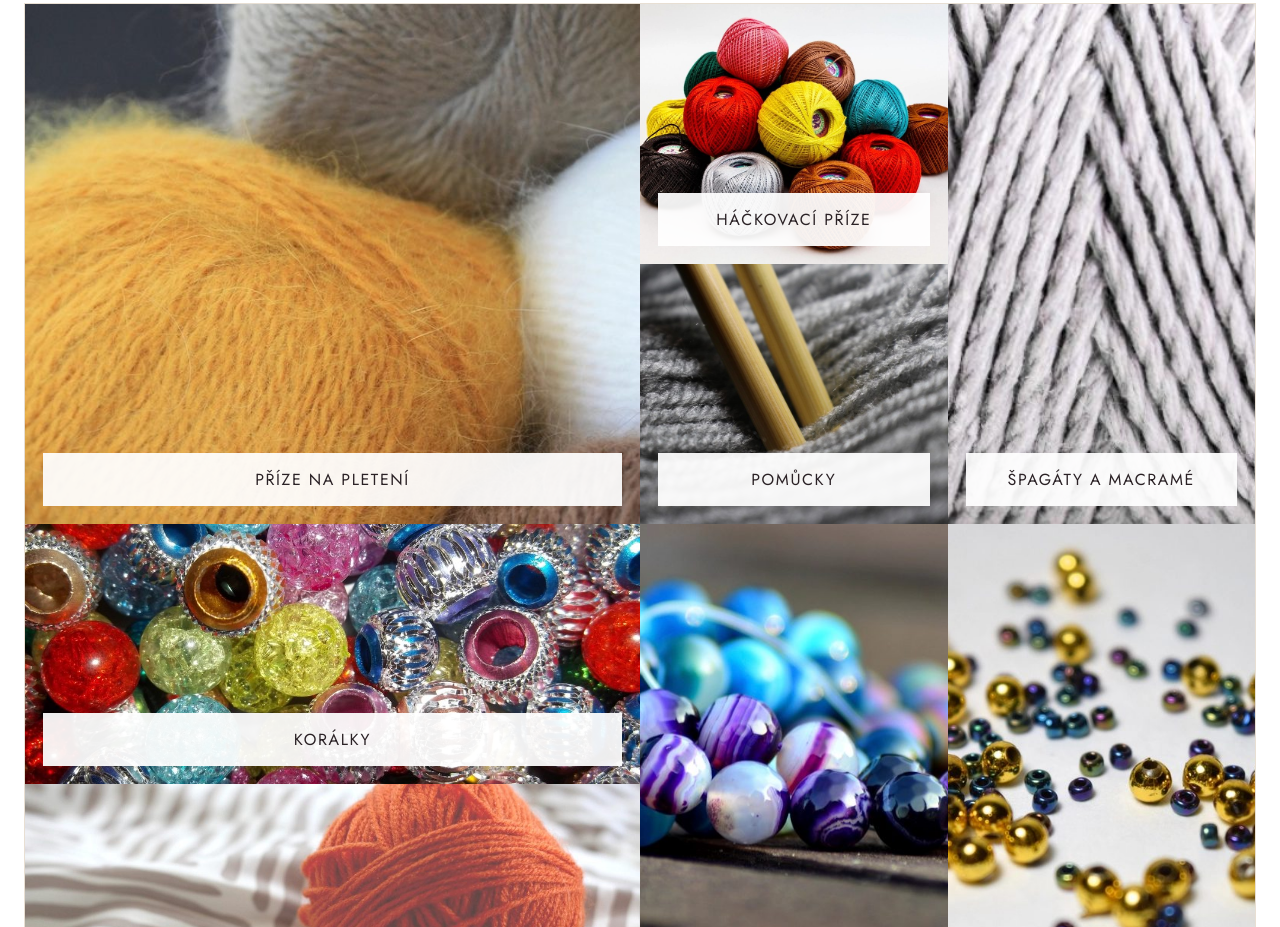
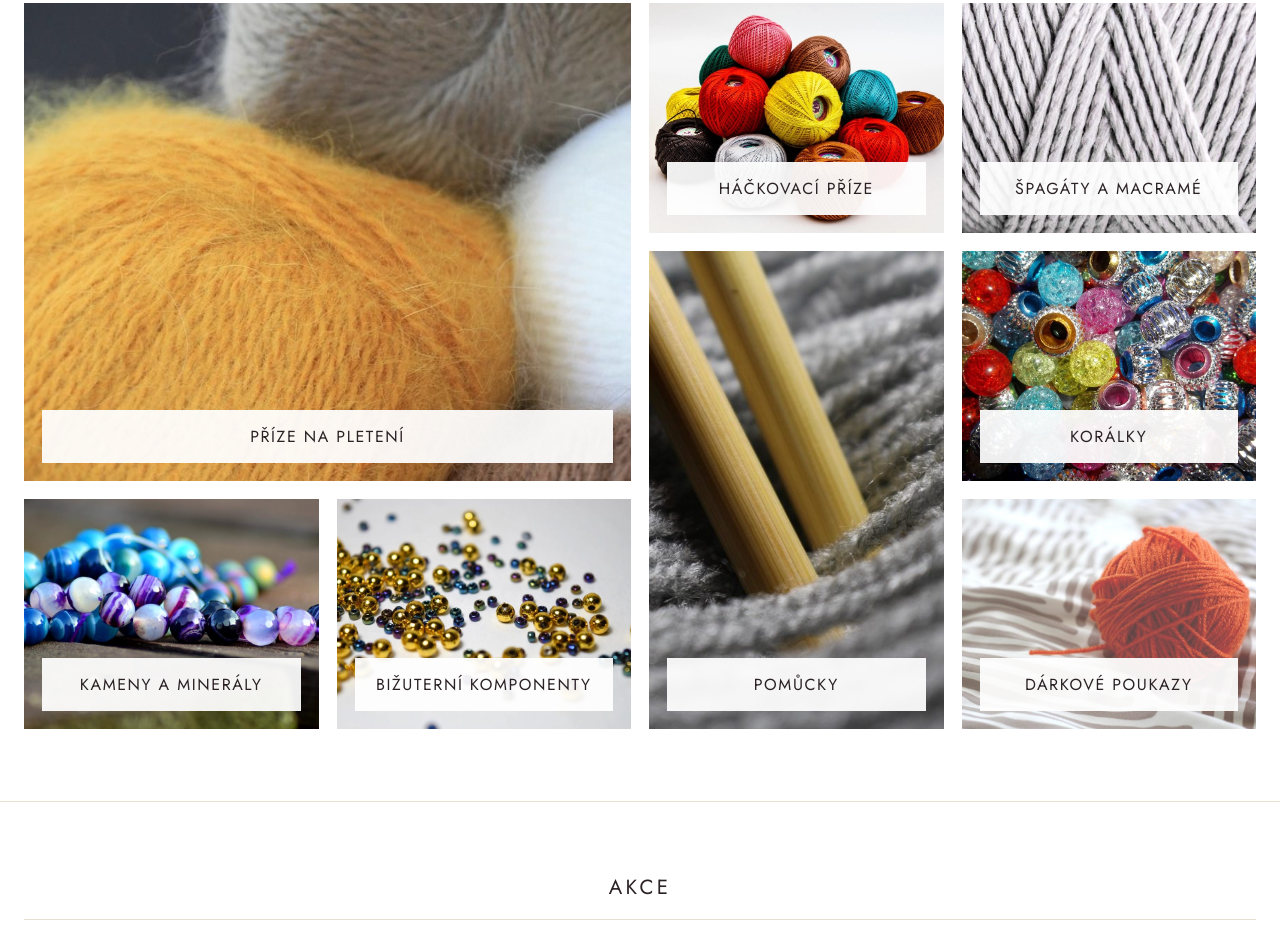
Before and after one commit to webhunter-navrhy/pletanky-ukazka, a plain HTML site: page index.html in a window 1280 px wide. Shown: the part 1053-1980 px from the top of the page. Drawn offline with Linux system fonts and the light colour scheme.

Commit message:
Pletánky.cz – ukázka v4 (původní bordó lišty, původní rozložení kategorií, ostré rohy)
Co-Authored-By: Claude Sonnet 5.5 <noreply@anthropic.com>

```diff
--- a/index.html
+++ b/index.html
@@ -10,7 +10,7 @@
 <link rel="preconnect" href="https://fonts.googleapis.com">
 <link rel="preconnect" href="https://fonts.gstatic.com" crossorigin>
 <link href="https://fonts.googleapis.com/css2?family=Jost:wght@300;400;500;600&display=swap&subset=latin-ext" rel="stylesheet">
-<link rel="stylesheet" href="style.css?v=68bfdc26">
+<link rel="stylesheet" href="style.css?v=d57bfc8a">
 <script src="main.js?v=77ee12ee" defer></script>
 </head>
 <body class="">
@@ -96,28 +96,28 @@
 <section class="sec">
   <div class="wrap">
     <div class="sh"><h2 class="h2">Oblíbené kategorie</h2></div>
-    <div class="tiles tiles--mosaic"><a class="tile tile--w2 tile--h2" href="kategorie.html">
+    <div class="tiles tiles--orig"><a class="tile t--big" href="kategorie.html">
   <img src="img/photo/moher.jpg" alt="" loading="lazy">
   <span class="tile__box"><b>Příze na pletení</b><span class="tile__more"><span>Alpaka, merino, moher i bavlna od DROPS, Alize a YarnArt</span></span></span>
 </a><a class="tile" href="kategorie.html">
   <img src="img/photo/kordonet.jpg" alt="" loading="lazy">
   <span class="tile__box"><b>Háčkovací příze</b><span class="tile__more"><span>Kordonety, Moonlight, Sněhurka a další</span></span></span>
-</a><a class="tile tile--h2" href="kategorie.html">
+</a><a class="tile" href="kategorie.html">
   <img src="img/photo/macrame-snura.jpg" alt="" loading="lazy">
   <span class="tile__box"><b>Špagáty a macramé</b><span class="tile__more"><span>Šňůry, cordy a Twisted macrame</span></span></span>
-</a><a class="tile" href="kategorie.html">
+</a><a class="tile t--tall" href="kategorie.html">
   <img src="img/photo/jehlice.jpg" alt="" loading="lazy">
   <span class="tile__box"><b>Pomůcky</b><span class="tile__more"><span>Jehlice, háčky a značky na očka</span></span></span>
-</a><a class="tile tile--w2" href="kategorie.html">
+</a><a class="tile" href="kategorie.html">
   <img src="img/photo/koralky.jpg" alt="" loading="lazy">
   <span class="tile__box"><b>Korálky</b><span class="tile__more"><span>Ohňovky, mačkané i dřevěné</span></span></span>
-</a><a class="tile tile--h2" href="kategorie.html">
+</a><a class="tile" href="kategorie.html">
   <img src="img/photo/kameny.jpg" alt="" loading="lazy">
   <span class="tile__box"><b>Kameny a minerály</b><span class="tile__more"><span>Achát, ametyst a další</span></span></span>
-</a><a class="tile tile--h2" href="kategorie.html">
+</a><a class="tile" href="kategorie.html">
   <img src="img/photo/komponenty.jpg" alt="" loading="lazy">
   <span class="tile__box"><b>Bižuterní komponenty</b><span class="tile__more"><span>Kaplíky, kaloty, zapínání</span></span></span>
-</a><a class="tile tile--w2" href="kategorie.html">
+</a><a class="tile" href="kategorie.html">
   <img src="img/photo/klubko.jpg" alt="" loading="lazy">
   <span class="tile__box"><b>Dárkové poukazy</b><span class="tile__more"><span>Pro všechny, kdo rádi tvoří</span></span></span>
 </a></div>
@@ -430,7 +430,7 @@
       <p>Upravená ukázka vzhledu e-shopu <b>Pletánky.cz</b> od Studentských Webů podle Vaší zpětné vazby.</p>
       <ul>
         <li>Světlá varianta se zlatými tlačítky, horní a spodní lišta je bordó.</li>
-        <li>Logo je vlevo, vyhledávání uprostřed. Oblíbené kategorie jsou rozložené nepravidelně.</li>
+        <li>Logo je vlevo, vyhledávání uprostřed. Oblíbené kategorie mají původní rozložení, rohy jsou ostré.</li>
         <li>Sekce „Krása podzimu“ je prostor pro téma měsíce a doporučené produkty, její název i výběr se dá měnit. Odstín měsíce je v banneru jako malý rámeček.</li>
         <li>Jedno písmo pro všechny nadpisy i názvy, u každé sekce jeden nadpis, ostré rohy a sekce oddělené jemnou linkou.</li>
         <li>Najeďte myší na produkt: rozbalí se složení, návin, jehlice a tlačítko do košíku.</li>
--- a/style.css
+++ b/style.css
@@ -27,12 +27,12 @@
   --top-bg:#b08a44; --top-ink:#2a1a1f;
   --hdr-bg:var(--gold-grad); --hdr-ink:#2a1a1f; --hdr-line:rgba(42,26,31,.16); --search-bg:rgba(255,255,255,.9);
   --ftr-bg:var(--gold-grad); --ftr-ink:#2a1a1f; --ftr-line:rgba(42,26,31,.18);
-  --news-bg:#7a1f35; --news-ink:#fff;
+  --news-bg:#5e2a50; --news-ink:#fff;
 }
 /* verze 3: světlá varianta, horní a spodní lišta bordó */
 [data-theme="c"]{
-  --top-bg:#7a1f35; --top-ink:#fff;
-  --ftr-bg:#7a1f35; --ftr-ink:#f6ece2; --ftr-line:rgba(255,255,255,.22);
+  --top-bg:#5e2a50; --top-ink:#fff;
+  --ftr-bg:#5e2a50; --ftr-ink:#f6ece2; --ftr-line:rgba(255,255,255,.22);
 }
 [data-theme="c"] .ftr__soc a:hover{background:#fff;color:#7a1f35}
 *,*::before,*::after{box-sizing:border-box;border-radius:0}
@@ -557,3 +557,11 @@ button{cursor:pointer;background:none;border:0;padding:0}
   .tiles--mosaic .tile--w2{grid-column:auto}
   .tiles--mosaic .tile:first-child,.tiles--mosaic .tile:last-child{grid-column:span 2}
 }
+
+/* verze 4: původní rozložení kategorií (2×2 velká, vysoká dlaždice), ostré rohy */
+.tiles--orig{grid-auto-rows:230px;gap:18px;grid-auto-flow:dense;border:0}
+.tiles--orig .tile{aspect-ratio:auto;min-height:0;outline:0}
+.tiles--orig .t--big{grid-column:span 2;grid-row:span 2}
+.tiles--orig .t--tall{grid-row:span 2}
+@media (max-width:980px){.tiles--orig{grid-auto-rows:190px}.tiles--orig .t--tall{grid-row:span 1}}
+@media (max-width:560px){.tiles--orig{grid-auto-rows:160px;gap:12px}.tiles--orig .t--big{grid-column:span 2;grid-row:span 1}}
```
Also changed, not shown: kategorie.html (+2 -2 lines), produkt.html (+2 -2 lines), 1 other file.
